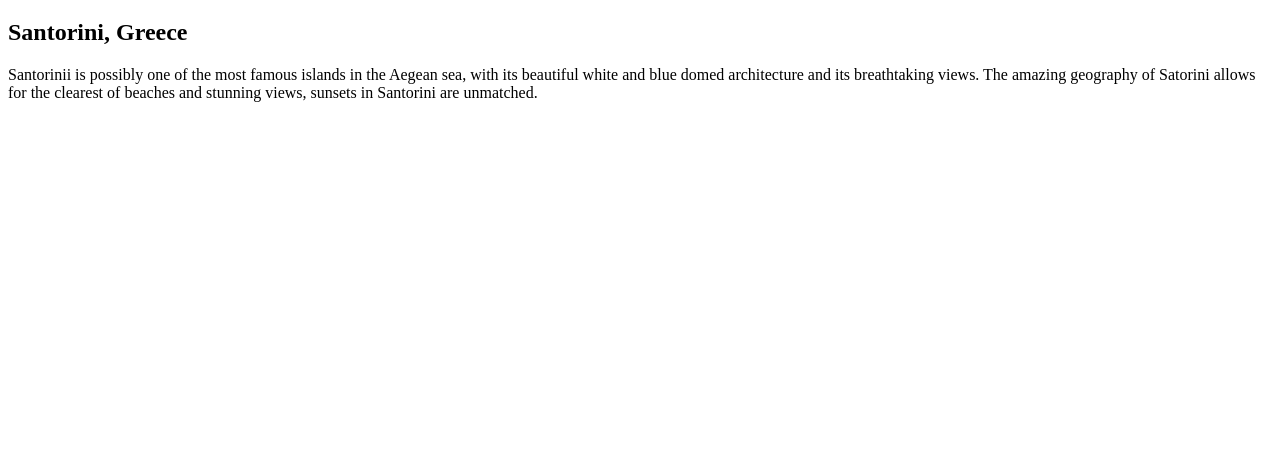
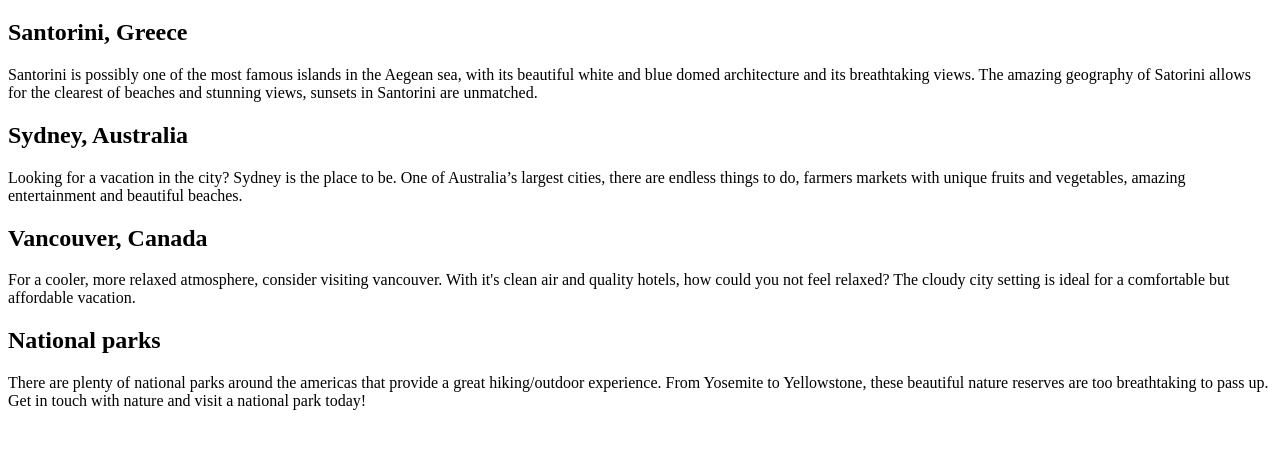
Before and after one commit to ssydneyy/Intro-to-HTML-Practice, a plain HTML site: page index.html in a window 1280 px wide. Shown: the part 105-554 px from the top of the page. Drawn offline with Linux system fonts and the light colour scheme.

Commit message:
updating

```diff
--- a/index.html
+++ b/index.html
@@ -13,7 +13,25 @@
             Santorini, Greece
         </h2>
         <p>
-            Santorinii is possibly one of the most famous islands in the Aegean sea, with its beautiful white and blue domed architecture and its breathtaking views. The amazing geography of Satorini allows for the clearest of beaches and stunning views, sunsets in Santorini are unmatched.
+            Santorini is possibly one of the most famous islands in the Aegean sea, with its beautiful white and blue domed architecture and its breathtaking views. The amazing geography of Satorini allows for the clearest of beaches and stunning views, sunsets in Santorini are unmatched.
+        </p>
+        <h2>
+            Sydney, Australia
+        </h2>
+        <p>
+            Looking for a vacation in the city? Sydney is the place to be. One of Australia’s largest cities, there are endless things to do, farmers markets with unique fruits and vegetables, amazing entertainment and beautiful beaches.
+        </p>
+        <h2>
+            Vancouver, Canada
+        </h2>
+        <p>
+            For a cooler, more relaxed atmosphere, consider visiting vancouver. With it's clean air and quality hotels, how could you not feel relaxed? The cloudy city setting is ideal for a comfortable but affordable vacation.
+        </p>
+        <h2>
+            National parks
+        </h2>
+        <p>
+            There are plenty of national parks around the americas that provide a great hiking/outdoor experience. From Yosemite to Yellowstone, these beautiful nature reserves are too breathtaking to pass up. Get in touch with nature and visit a national park today!
         </p>
 
 
```
